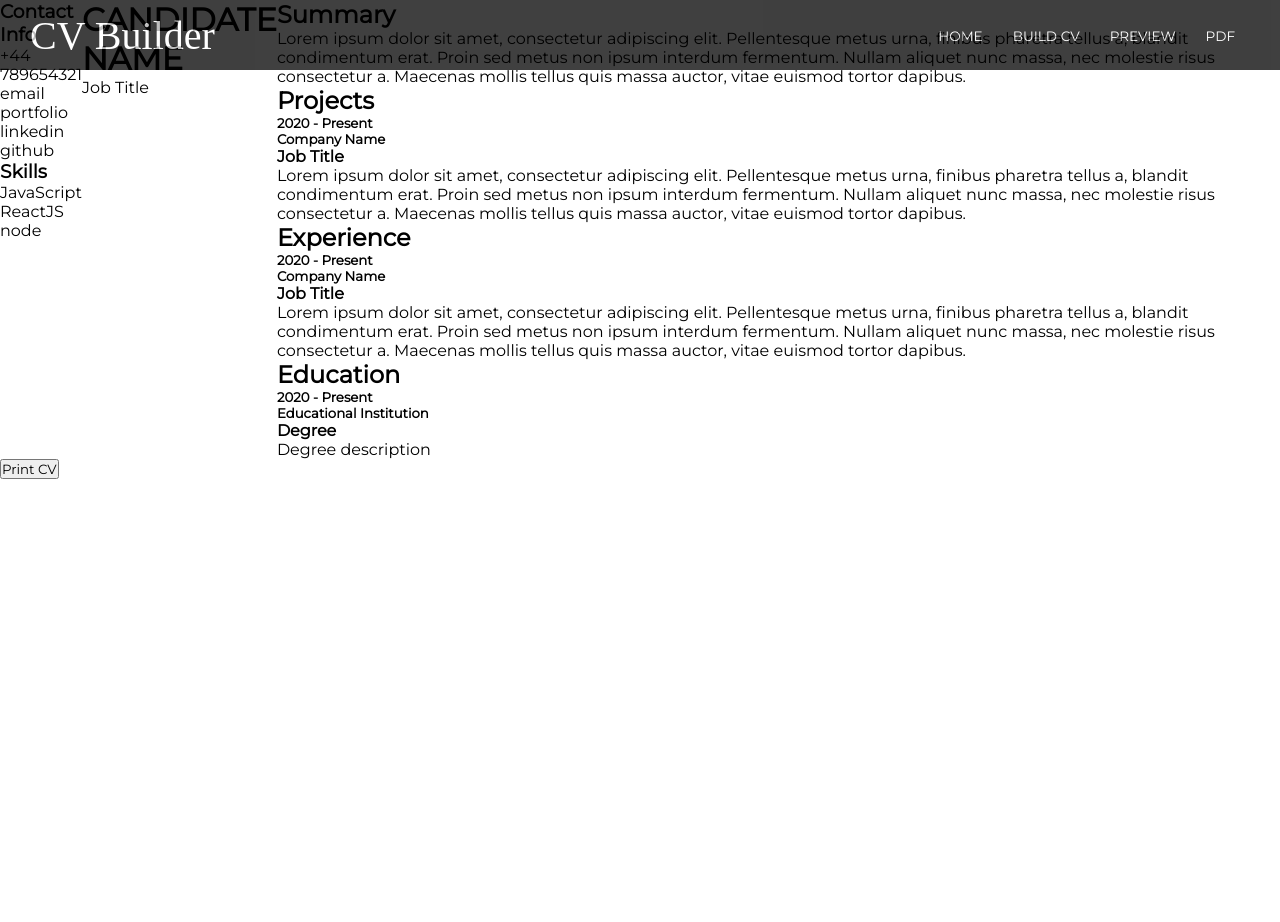
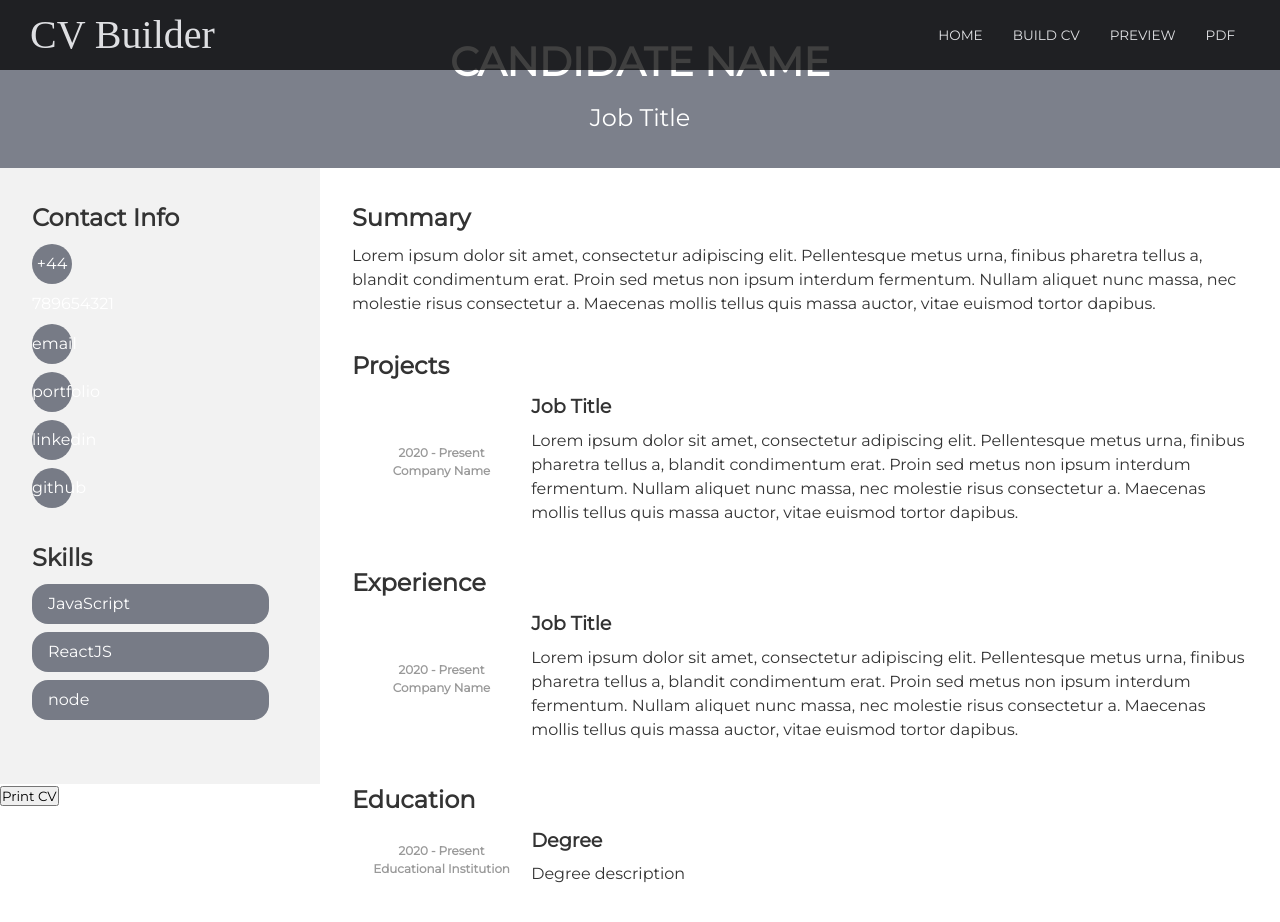
Before and after one commit to maijako/CV-generator, a React (Create React App) app: page /preview in a window 1280 px wide. Shown: the top 922 px of the page. Before the commit the page ends 800 px from the top, so only its background shows below. Built offline with nearby package versions, Linux system fonts and the light colour scheme; a web font is replaced by a local one; what @react-pdf/renderer would draw is missing.

Commit message:
add provisional CSS styling to CV one

```diff
--- a/src/cv_designs/designOne/CvOne.css
+++ b/src/cv_designs/designOne/CvOne.css
@@ -1,32 +1,167 @@
-.container {
-    display: flex;
-    font-family:Arial, Helvetica, sans-serif;
+/* reset default margin and padding */
+* {
+    margin: 0;
+    padding: 0;
+  }
+
+  /* set A4 paper size and landscape orientation */
+  @media print {
+    html, body {
+      width: 210mm;
+      height: 297mm;
+      margin: 0;
+    }
+  }
+
+  /* page layout */
+  body {
+    font-family: Arial, sans-serif;
+    font-size: 12pt;
+    line-height: 1.5;
+    color: #333;
+    background-color: #f8f8f8;
   }
 
   .profileText {
-    display: inline;
+    width: 100%;
+    background-color: #313849a2;
+    color: #fff;
+    text-align: center;
+    padding: 2rem 0;
+    box-sizing: border-box;
+  }
 
-    align-items: center;
+  .profileText h1 {
+    font-size: 2.5rem;
+    font-weight: bold;
+    margin-bottom: 0.5rem;
+  }
+
+  .profileText span {
+    font-size: 1.5rem;
   }
 
   .left__side {
-    display: block;
-    justify-content: flex-start;
-    align-items: left;
+    width: 25%;
+    height: 100%;
+    background-color: #f2f2f2;
+    padding: 2rem;
+    box-sizing: border-box;
+    display: inline-block;
+    width: calc(25% - 2rem);
+  }
+
+  .contactInfo {
+    margin-bottom: 2rem;
+  }
+
+  .contactInfo h3 {
+    font-size: 1.5rem;
+    margin-bottom: 0.5rem;
+  }
+
+  .contactInfo ul {
+    list-style-type: none;
+    margin-left: 0;
+    padding-left: 0;
+  }
+
+  .contactInfo li {
+    margin-bottom: 0.5rem;
+  }
+
+  .contactInfo .icon {
+    display: inline-block;
+    width: 2.5rem;
+    height: 2.5rem;
+    line-height: 2.5rem;
+    text-align: center;
+    background-color: #313849a2;
+    color: #fff;
+    border-radius: 50%;
+  }
+
+  .contactInfo .icon i {
+    font-size: 1.5rem;
+  }
+
+  .contactInfo .text {
+    display: inline-block;
+    padding: 0.5rem 1rem;
+    background-color: #313849a2;
+    color: #fff;
+    border-radius: 1rem;
   }
 
   .right__side {
-    display: block;
-    justify-content: flex-end;
-    align-items: right;
-}
-.h1 {
-    font-size: 80px;
-}
-.h2 {
-    font-size: 40px;
+    width: 75%;
+    height: 100%;
+    background-color: #fff;
+    padding: 2rem;
+    box-sizing: border-box;
+    display: inline-block;
+
   }
 
-.h3 {
-    font-size: 30px;
+  .about {
+    margin-bottom: 2rem;
   }
+
+  .about h2 {
+    font-size: 1.5rem;
+    font-weight: bold;
+    margin-bottom: 0.5rem;
+  }
+
+  .box {
+    display: flex;
+    align-items: center;
+    margin-bottom: 1rem;
+  }
+
+  .year__company {
+    width: 20%;
+    font-size: 0.9rem;
+    color: #999;
+    text-align: center;
+  }
+
+  .text {
+    width: 80%;
+  }
+
+  .text h4 {
+    font-size: 1.2rem;
+    font-weight: bold;
+    margin-bottom: 0.5rem;
+  }
+
+  .text p {
+    margin-bottom: 0.5rem;
+  }
+
+  /* website version */
+  @media screen {
+    body {
+      background-color: #fff;
+    }
+
+    .left__side {
+      position: relative;
+      float: left;
+      width: 25%;
+      height: 100%;
+      background-color: #f2f2f2;
+      padding: 2rem;
+    }
+
+    .right__side {
+      position: relative;
+      float: right;
+      width: 75%;
+      height: 100%;
+      background-color: #fff;
+      padding: 2rem;
+    }
+
+  }
--- a/src/cv_designs/designOne/CvOne.js
+++ b/src/cv_designs/designOne/CvOne.js
@@ -1,4 +1,5 @@
 import React from "react";
+import TitleOne from "./TitleOne";
 import MainSectionOne from "./MainSectionOne";
 import SidebarOne from "./SidebarOne";
 import "./CvOne.css";
@@ -7,8 +8,11 @@ import "./CvOne.css";
 function cvOne() {
     return (
         <div className="container">
+            <TitleOne />
+            <div className="clearfix">
+            <MainSectionOne />
             <SidebarOne />
-            <MainSectionOne />
+            </div>
         </div>
 
     )
--- a/src/cv_designs/designOne/MainSectionOne.js
+++ b/src/cv_designs/designOne/MainSectionOne.js
@@ -4,11 +4,6 @@ import React from "react";
 function MainSectionOne() {
   return (
     <>
-      <div className="profileText">
-        <h1>CANDIDATE NAME</h1>
-        <span>Job Title</span>
-      </div>
-
       <div className="right__side">
         <div className="about profile">
           <h2>Summary</h2>
--- /dev/null
+++ b/src/cv_designs/designOne/TitleOne.js
@@ -0,0 +1,12 @@
+import React from 'react'
+
+function TitleOne() {
+    return (
+        <div className="profileText">
+            <h1>CANDIDATE NAME</h1>
+            <span>Job Title</span>
+        </div>
+    )
+}
+
+export default TitleOne
```
Lines whose indentation alone changed are shown as unchanged.
